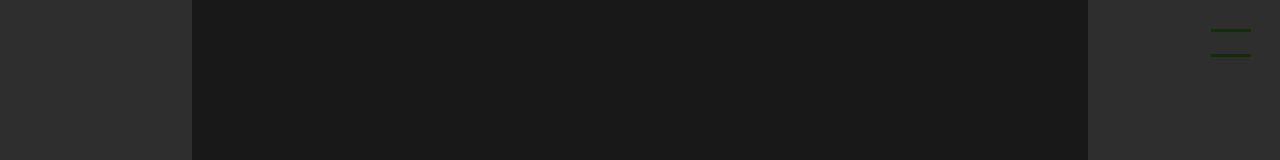
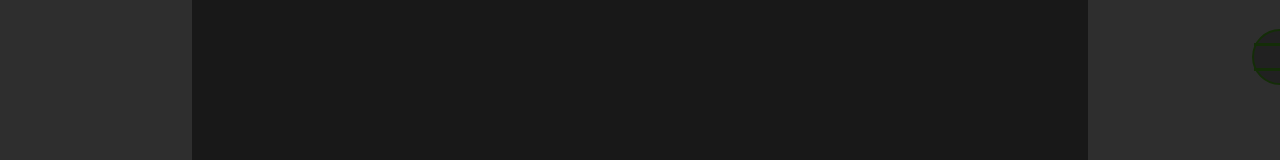
Before and after one commit to Hulow/cnc-app, a Next.js app: page / in a window 1280 px wide. Shown: the top 160 px of the page. Built offline with nearby package versions, Linux system fonts and the light colour scheme.

Commit message:
chore: update menu button

```diff
--- a/app/globals.css
+++ b/app/globals.css
@@ -320,7 +320,12 @@ h3 {
 .site-nav {
   position: fixed;
   top: var(--space-md);
-  right: var(--space-md);
+  /* 0, not --space-md: the toggle's circle (see .site-nav-toggle) must be
+     centered exactly on the viewport's right edge, so this box — which
+     shrink-wraps to the toggle, the only in-flow content since the menu
+     list is fixed positioned independently — has to start flush with
+     that edge rather than inset from it. */
+  right: 0;
   /* Must outrank .content-layer (z-index: 1): on narrow viewports
      .content-layer is 90% wide and its box genuinely reaches the toggle's
      corner position, so an equal z-index left .content-layer (later in
@@ -331,22 +336,33 @@ h3 {
   z-index: 2;
 }
 
+/* A full circle, half of it pushed off the right edge of the screen: the
+   button is laid out flush against .site-nav's right edge (itself flush
+   with the viewport edge, see above) and then shifted right by half its
+   own width via transform. That puts the circle's center exactly on the
+   viewport edge, leaving only its left half visible — styled like a menu
+   item (see .site-nav-menu a) since it's effectively a stub of the menu
+   itself. */
 .site-nav-toggle {
   position: relative;
-  width: 2.5rem;
-  height: 1.75rem;
-  border: none;
-  background: transparent;
+  width: 3.5rem;
+  height: 3.5rem;
+  border: 2px solid var(--logo-color);
+  border-radius: 50%;
+  background: rgba(0, 0, 0, 0.35);
   cursor: pointer;
+  transform: translateX(50%);
 }
 
-/* Two bars, resting flush with the button's top/bottom edges; on open
-   they're re-centered and rotated 45deg opposite ways to form an "X". */
+/* Two bars, confined to the left 50% of the button — the half that's
+   actually visible on screen (see .site-nav-toggle above) — instead of
+   the full circle; on open they're re-centered and rotated 45deg
+   opposite ways to form an "X", still within that same visible half. */
 .site-nav-toggle-bar {
   position: absolute;
   left: 0;
   top: 50%;
-  width: 100%;
+  width: 50%;
   height: 3px;
   background: var(--logo-color);
   transition: transform 200ms ease;
```
